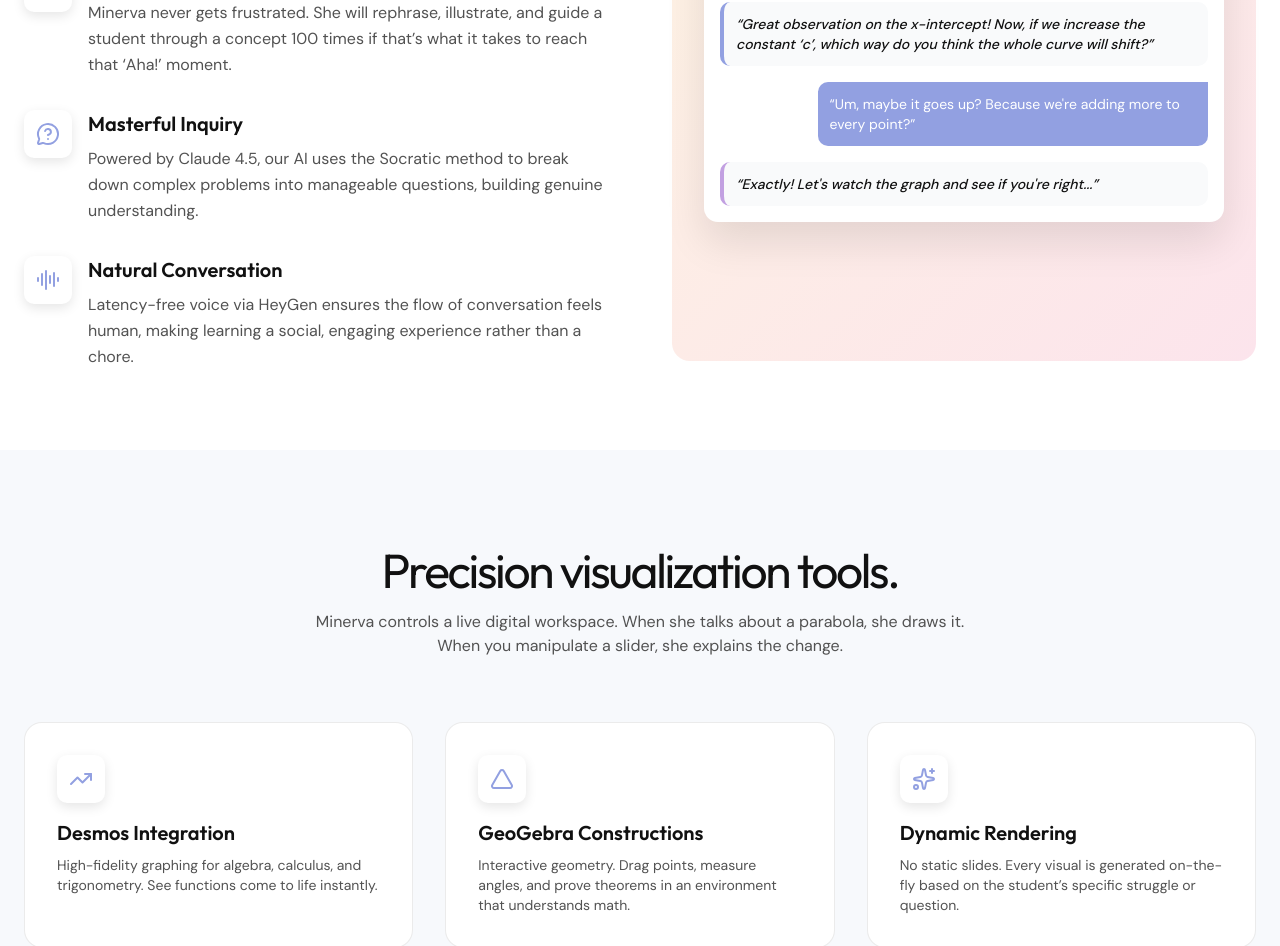
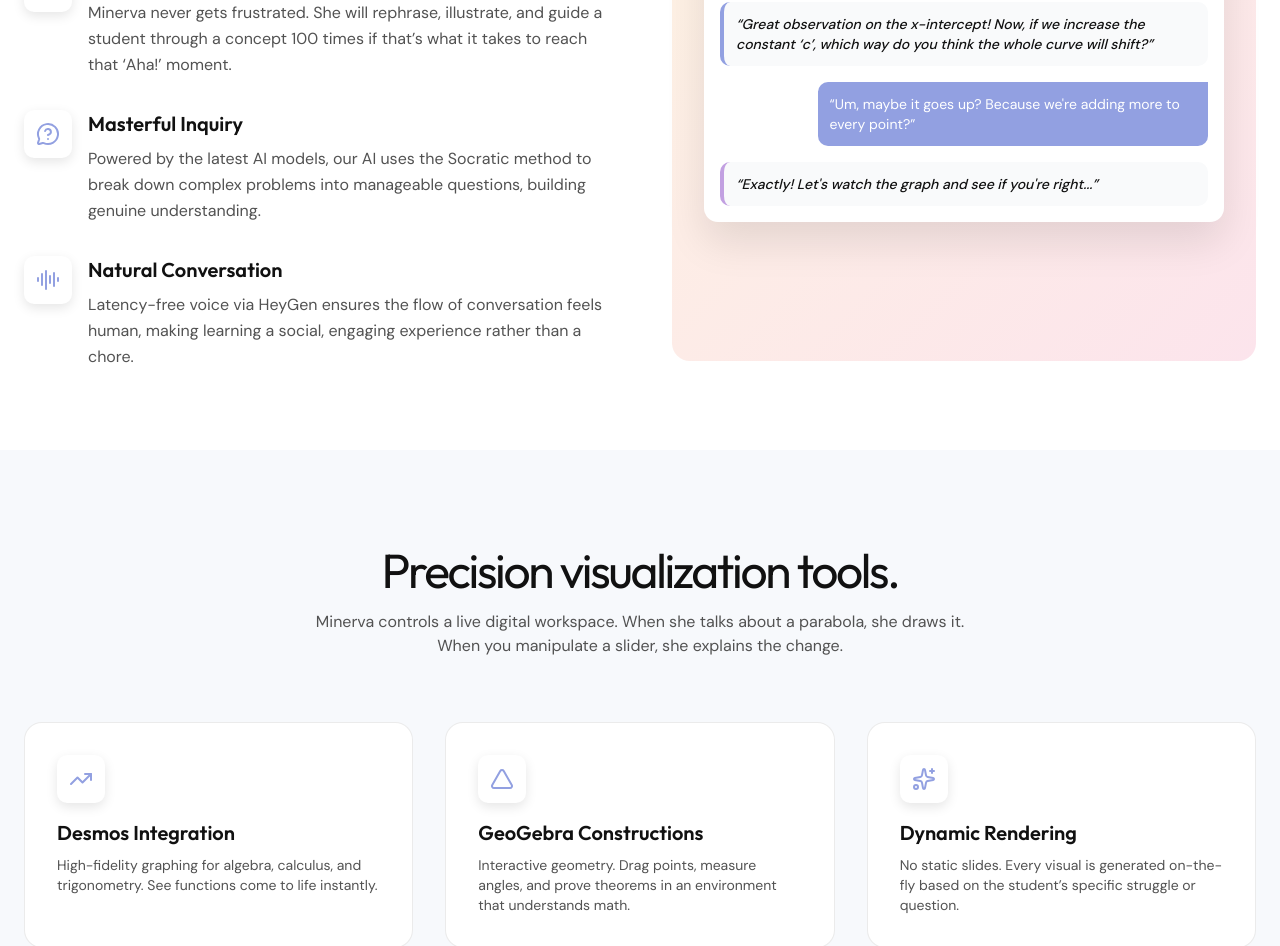
Before and after one commit to anton-3/minerva, a Next.js app: page / in a window 1280 px wide. Shown: the part 1688-2634 px from the top of the page. Built offline with nearby package versions, Linux system fonts and the light colour scheme.

Commit message:
we use all them models

```diff
--- a/src/components/landing/data.ts
+++ b/src/components/landing/data.ts
@@ -21,7 +21,7 @@ export const socraticFeatures = [
     icon: MessageCircleQuestion,
     title: "Masterful Inquiry",
     description:
-      "Powered by Claude 4.5, our AI uses the Socratic method to break down complex problems into manageable questions, building genuine understanding.",
+      "Powered by the latest AI models, our AI uses the Socratic method to break down complex problems into manageable questions, building genuine understanding.",
   },
   {
     icon: AudioLines,
```
